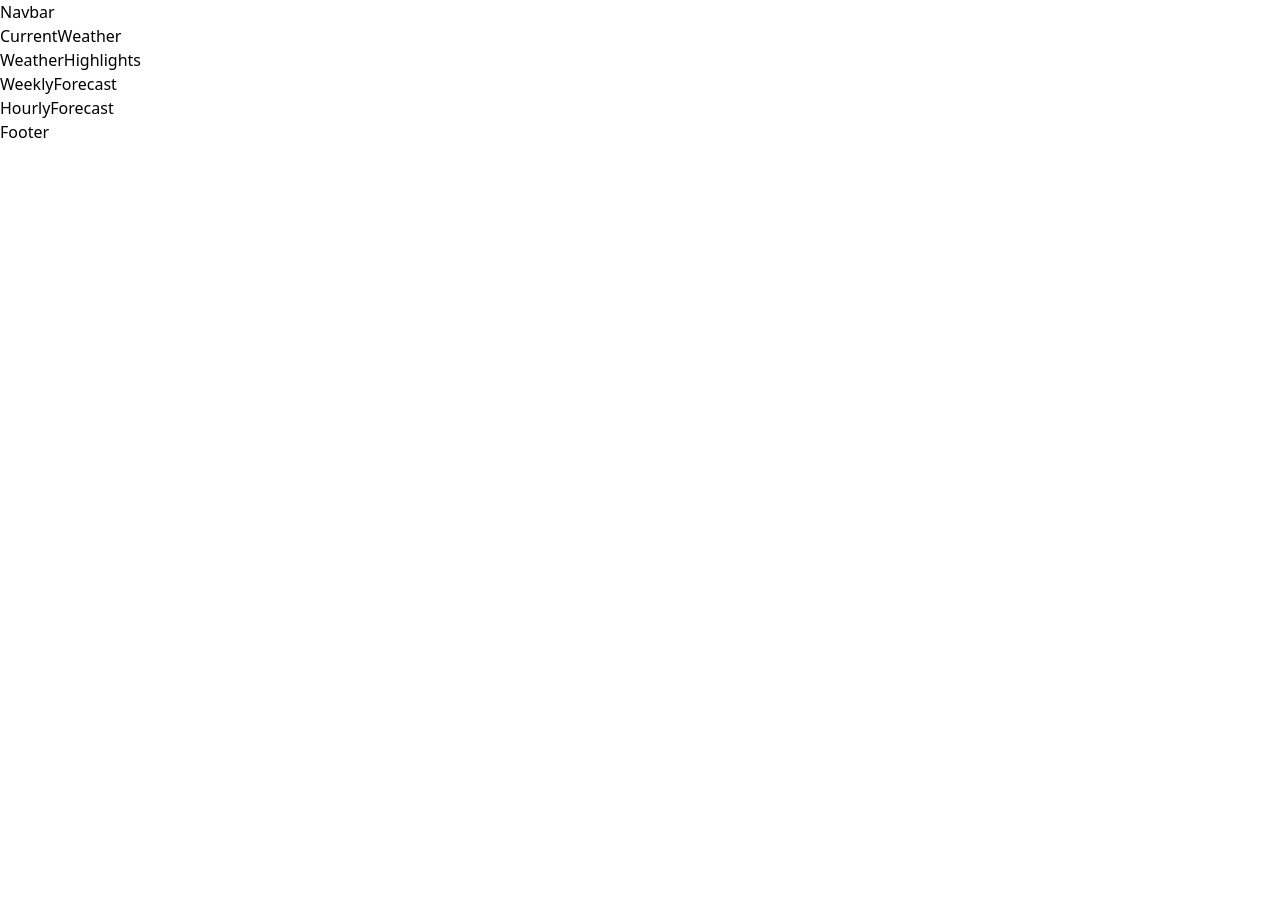
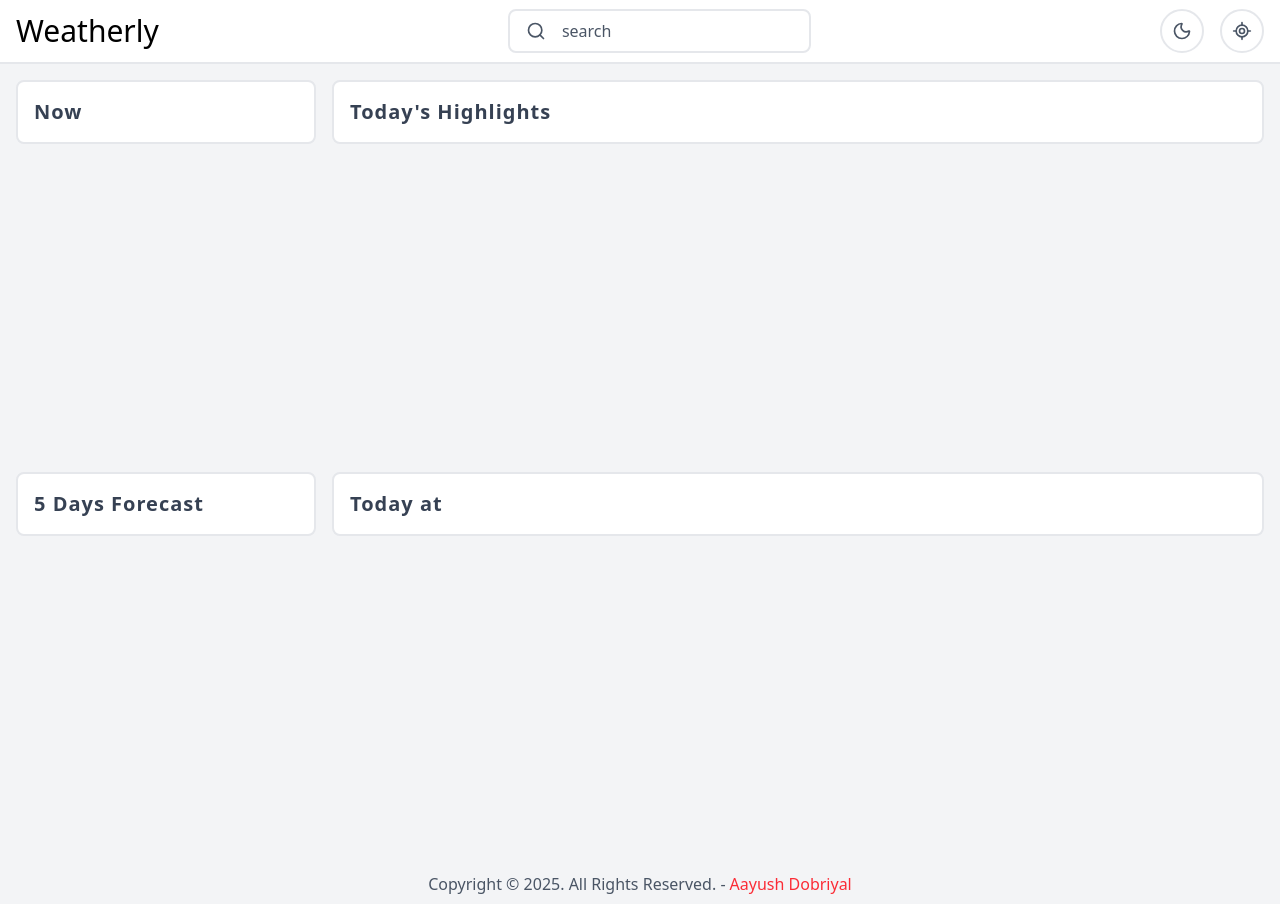
Before and after one commit to Tweekaayush/weather-app-2.0, a React (Vite) app: page / in a window 1280 px wide. Before the commit the page ends 800 px from the top, so only its background shows below. Built offline with nearby package versions, Linux system fonts and the light colour scheme.

Commit message:
add theme, update weatherSlice

```diff
--- a/index.html
+++ b/index.html
@@ -6,7 +6,7 @@
     <meta name="viewport" content="width=device-width, initial-scale=1.0" />
     <title>weather-app-2.0</title>
   </head>
-  <body>
+  <body class="bg-gray-100 dark:bg-gray-900">
     <div id="root"></div>
     <script type="module" src="/src/main.jsx"></script>
   </body>
--- a/package.json
+++ b/package.json
@@ -13,6 +13,7 @@
     "@reduxjs/toolkit": "^2.9.1",
     "@tailwindcss/vite": "^4.1.15",
     "axios": "^1.12.2",
+    "lucide-react": "^0.546.0",
     "react": "^19.1.1",
     "react-dom": "^19.1.1",
     "react-redux": "^9.2.0",
--- a/src/App.jsx
+++ b/src/App.jsx
@@ -8,10 +8,20 @@ import HourlyForecast from "./components/HourlyForecast";
 const App = () => {
   return (
     <Layout>
-      <CurrentWeather />
-      <WeatherHighlights />
-      <WeeklyForecast />
-      <HourlyForecast />
+      <div className="container py-4 min-h-screen grid grid-cols-12 gap-4 dark:bg-transparent bg-gray-100\">
+        <div className='col-span-12 lg:col-span-3'>
+          <CurrentWeather />
+        </div>
+        <div className="col-span-12 lg:col-span-9">
+          <WeatherHighlights />
+        </div>
+        <div className="col-span-12 lg:col-span-3">
+          <WeeklyForecast />
+        </div>
+        <div className="col-span-12 lg:col-span-9">
+          <HourlyForecast />
+        </div>
+      </div>
     </Layout>
   );
 };
--- a/src/app/store.js
+++ b/src/app/store.js
@@ -1,8 +1,13 @@
-import { configureStore } from "@reduxjs/toolkit";
+import { combineReducers, configureStore } from "@reduxjs/toolkit";
 import weatherReducer from "../slices/weatherSlice";
 
+
+const rootReducer = combineReducers({
+  weather: weatherReducer
+})
+
 const store = configureStore({
-  reducer: weatherReducer,
+  reducer: rootReducer,
 });
 
 export default store;
--- a/src/components/CurrentWeather.jsx
+++ b/src/components/CurrentWeather.jsx
@@ -1,9 +1,18 @@
-import React from 'react'
+import React, { useEffect } from "react";
+import { useDispatch, useSelector } from "react-redux";
+import { getCurrentWeather } from "../slices/weatherSlice";
 
 const CurrentWeather = () => {
+  const dispatch = useDispatch();
+  const {
+    loading,
+    data: { currentWeather },
+  } = useSelector((state) => state.weather);
   return (
-    <div>CurrentWeather</div>
-  )
-}
+    <div className="card">
+      <h1 className="heading">Now</h1>
+    </div>
+  );
+};
 
-export default CurrentWeather
+export default CurrentWeather;
--- a/src/components/HourlyForecast.jsx
+++ b/src/components/HourlyForecast.jsx
@@ -1,9 +1,11 @@
-import React from 'react'
+import React from "react";
 
 const HourlyForecast = () => {
   return (
-    <div>HourlyForecast</div>
-  )
-}
+    <div className="card">
+      <h1 className="heading">Today at</h1>
+    </div>
+  );
+};
 
-export default HourlyForecast
+export default HourlyForecast;
--- a/src/components/Layout/Footer.jsx
+++ b/src/components/Layout/Footer.jsx
@@ -1,9 +1,14 @@
-import React from 'react'
+import React from "react";
 
 const Footer = () => {
   return (
-    <div>Footer</div>
-  )
-}
+    <footer>
+      <p className="text-center p-2 text-gray-600 dark:text-gray-500">
+        Copyright © 2025. All Rights Reserved. -
+        <a href="https://aayushdobriyal.vercel.app" className="ml-1 text-red-500">Aayush Dobriyal</a>
+      </p>
+    </footer>
+  );
+};
 
-export default Footer
+export default Footer;
--- a/src/components/Layout/Navbar.jsx
+++ b/src/components/Layout/Navbar.jsx
@@ -1,9 +1,47 @@
-import React from 'react'
+import { LocateFixed, Moon, Search, Sun } from "lucide-react";
+import React, { useEffect } from "react";
 
 const Navbar = () => {
+  const handleClick = () => {
+    if (document.documentElement.classList.contains("dark")) {
+      document.documentElement.classList.remove("dark");
+      localStorage.setItem("color-theme", "light");
+    } else {
+      document.documentElement.classList.add("dark");
+      localStorage.setItem("color-theme", "dark");
+    }
+  };
+
+  useEffect(() => {}, []);
   return (
-    <div>Navbar</div>
-  )
-}
+    <nav className="flex justify-center items-center h-16 w-full border-b-2 bg-white dark:bg-gray-900 border-gray-200 dark:border-gray-800">
+      <div className="container flex justify-between items-center">
+        <a href="/" className="text-3xl text-700 dark:text-gray-300">
+          Weatherly
+        </a>
+        <div className="flex items-center border-2 px-4 py-2 rounded-lg border-gray-200 dark:border-gray-800">
+          <Search className="w-5 h-5 text-gray-600 dark:text-gray-400 mr-4" />
+          <input
+            type="text"
+            placeholder="search"
+            className="placeholder:text-gray-600 dark:placeholder:text-gray-400 text-gray-700 dark:text-gray-300 outline-none"
+          />
+        </div>
+        <div className="flex items-center gap-4">
+          <button
+            onClick={handleClick}
+            className="border-2 border-gray-200 dark:border-gray-800 hover:bg-gray-200 dark:hover:bg-gray-800 text-gray-600 hover:text-gray-800 dark:text-gray-400 dark:hover:text-gray-200 p-2.5 rounded-full cursor-pointer"
+          >
+            <Sun className="w-5 h-5 hidden dark:block" />
+            <Moon className="w-5 h-5 block dark:hidden" />
+          </button>
+          <button className="border-2 border-gray-200 dark:border-gray-800 hover:bg-gray-200 dark:hover:bg-gray-800 text-gray-600 hover:text-gray-800 dark:text-gray-400 dark:hover:text-gray-200 p-2.5 rounded-full cursor-pointer">
+            <LocateFixed className="w-5 h-5" />
+          </button>
+        </div>
+      </div>
+    </nav>
+  );
+};
 
-export default Navbar
+export default Navbar;
--- a/src/components/WeatherHighlights.jsx
+++ b/src/components/WeatherHighlights.jsx
@@ -2,7 +2,11 @@ import React from 'react'
 
 const WeatherHighlights = () => {
   return (
-    <div>WeatherHighlights</div>
+    <div className='card'>
+      <h1 className="heading">
+        Today's Highlights
+      </h1>
+    </div>
   )
 }
 
--- a/src/components/WeeklyForecast.jsx
+++ b/src/components/WeeklyForecast.jsx
@@ -1,9 +1,11 @@
-import React from 'react'
+import React from "react";
 
 const WeeklyForecast = () => {
   return (
-    <div>WeeklyForecast</div>
-  )
-}
+    <div className="card">
+      <h1 className="heading">5 Days Forecast</h1>
+    </div>
+  );
+};
 
-export default WeeklyForecast
+export default WeeklyForecast;
--- a/src/index.css
+++ b/src/index.css
@@ -1,17 +1,23 @@
+@import url("https://fonts.googleapis.com/css2?family=Nunito+Sans:ital,opsz,wght@0,6..12,200..1000;1,6..12,200..1000&display=swap");
 @import "tailwindcss";
 
 @custom-variant dark (&:where(.dark, .dark *));
 
-@theme{
-
+@theme {
+  --font-nunito: "Nunito Sans", sans-serif;
 }
 
-@layer base{
-
+@layer base {
 }
 
-@layer utilities{
-  .card{
-    @apply shadow-lg bg-white dark:bg-gray-800;
+@layer utilities {
+  .container {
+    @apply px-4 max-w-full w-full;
+  }
+  .heading {
+    @apply text-xl font-bold tracking-wider text-gray-700 dark:text-gray-300;
+  }
+  .card {
+    @apply border-2 bg-white dark:bg-gray-800 border-gray-200 dark:border-gray-800 p-4 rounded-lg ;
   }
 }
--- a/src/slices/weatherSlice.js
+++ b/src/slices/weatherSlice.js
@@ -1,83 +1,105 @@
 import { createAsyncThunk, createSlice } from "@reduxjs/toolkit";
+import axios from "axios";
 
 const initialState = {
   loading: false,
   data: {
     currentWeather: {},
     forcast: [],
-    pollutionDetails: []
+    pollutionDetails: [],
   },
   error: "",
 };
 
-const getCurrentWeather = createAsyncThunk('getCurrentWeather', async(payload, {rejectWithValue})=>{
+export const getCurrentWeather = createAsyncThunk(
+  "getCurrentWeather",
+  async (payload, { rejectWithValue }) => {
     try {
-        const {lat, lon} = payload
-        const res = await axios.get(`https://api.openweathermap.org/data/2.5/weather?lat=${lat}&lon=${lon}&appid=${process.env.API_KEY}&units=metric`)
-        return res.data
+      const { lat, lon } = payload;
+      const res = await axios.get(
+        `https://api.openweathermap.org/data/2.5/weather?lat=${lat}&lon=${lon}&appid=${
+          import.meta.env.VITE_API_KEY
+        }&units=metric`
+      );
+      return res.data;
     } catch (error) {
-        return rejectWithValue(error.response.data.message)
+      return rejectWithValue(error.response.data.message);
     }
-})
+  }
+);
 
-const getForecast = createAsyncThunk('getForecast', async(payload, {rejectWithValue})=>{
+export const getForecast = createAsyncThunk(
+  "getForecast",
+  async (payload, { rejectWithValue }) => {
     try {
-        const {lat, lon} = payload
-        const res = await axios.get(`https://api.openweathermap.org/data/2.5/weather?lat=${lat}&lon=${lon}&appid=${process.env.API_KEY}&units=metric`)
-        return res.data
+      const { lat, lon } = payload;
+      const res = await axios.get(
+        `https://api.openweathermap.org/data/2.5/weather?lat=${lat}&lon=${lon}&appid=${
+          import.meta.env.API_KEY
+        }&units=metric`
+      );
+      return res.data;
     } catch (error) {
-        return rejectWithValue(error.response.data.message)
+      return rejectWithValue(error.response.data.message);
     }
-})
-const getAirPollutionDetails = createAsyncThunk('getAirPollutionDetails', async(payload, {rejectWithValue})=>{
+  }
+);
+export const getAirPollutionDetails = createAsyncThunk(
+  "getAirPollutionDetails",
+  async (payload, { rejectWithValue }) => {
     try {
-        const {lat, lon} = payload
-        const res = await axios.get(`https://api.openweathermap.org/data/2.5/air_pollution?lat=${lat}&lon=${lon}&appid=${process.env.API_KEY}&units=metric`)
-        return res.data
+      const { lat, lon } = payload;
+      const res = await axios.get(
+        `https://api.openweathermap.org/data/2.5/air_pollution?lat=${lat}&lon=${lon}&appid=${
+          import.meta.env.API_KEY
+        }&units=metric`
+      );
+      return res.data;
     } catch (error) {
-        return rejectWithValue(error.response.data.message)
+      return rejectWithValue(error.response.data.message);
     }
-})
+  }
+);
 
 const weatherSlice = createSlice({
   name: "weather",
   initialState,
   reducers: {},
-  extraReducers: (builder)=>{
-    builder.addCase(getCurrentWeather.pending, (state, action)=>{
-        state.loading = true
-    })
-    builder.addCase(getCurrentWeather.fulfilled, (state, action)=>{
-        state.loading = false
-        state.currentWeather = action.payload
-    })
-    builder.addCase(getCurrentWeather.rejected, (state, action)=>{
-        state.loading = false
-        state.error = action.payload
-    })
-    builder.addCase(getForecast.pending, (state, action)=>{
-        state.loading = true
-    })
-    builder.addCase(getForecast.fulfilled, (state, action)=>{
-        state.loading = false
-        state.forecast = action.payload.list
-    })
-    builder.addCase(getForecast.rejected, (state, action)=>{
-        state.loading = false
-        state.error = action.payload
-    })
-    builder.addCase(getAirPollutionDetails.pending, (state, action)=>{
-        state.loading = true
-    })
-    builder.addCase(getAirPollutionDetails.fulfilled, (state, action)=>{
-        state.loading = false
-        state.pollutionDetails = action.payload.list
-    })
-    builder.addCase(getAirPollutionDetails.rejected, (state, action)=>{
-        state.loading = false
-        state.error = action.payload
-    })
-  }
+  extraReducers: (builder) => {
+    builder.addCase(getCurrentWeather.pending, (state, action) => {
+      state.loading = true;
+    });
+    builder.addCase(getCurrentWeather.fulfilled, (state, action) => {
+      state.loading = false;
+      state.currentWeather = action.payload;
+    });
+    builder.addCase(getCurrentWeather.rejected, (state, action) => {
+      state.loading = false;
+      state.error = action.payload;
+    });
+    builder.addCase(getForecast.pending, (state, action) => {
+      state.loading = true;
+    });
+    builder.addCase(getForecast.fulfilled, (state, action) => {
+      state.loading = false;
+      state.forecast = action.payload.list;
+    });
+    builder.addCase(getForecast.rejected, (state, action) => {
+      state.loading = false;
+      state.error = action.payload;
+    });
+    builder.addCase(getAirPollutionDetails.pending, (state, action) => {
+      state.loading = true;
+    });
+    builder.addCase(getAirPollutionDetails.fulfilled, (state, action) => {
+      state.loading = false;
+      state.pollutionDetails = action.payload.list;
+    });
+    builder.addCase(getAirPollutionDetails.rejected, (state, action) => {
+      state.loading = false;
+      state.error = action.payload;
+    });
+  },
 });
 
 export default weatherSlice.reducer;
```
Also changed, not shown: 1 other file (tests, documents, lock files or other folders).
